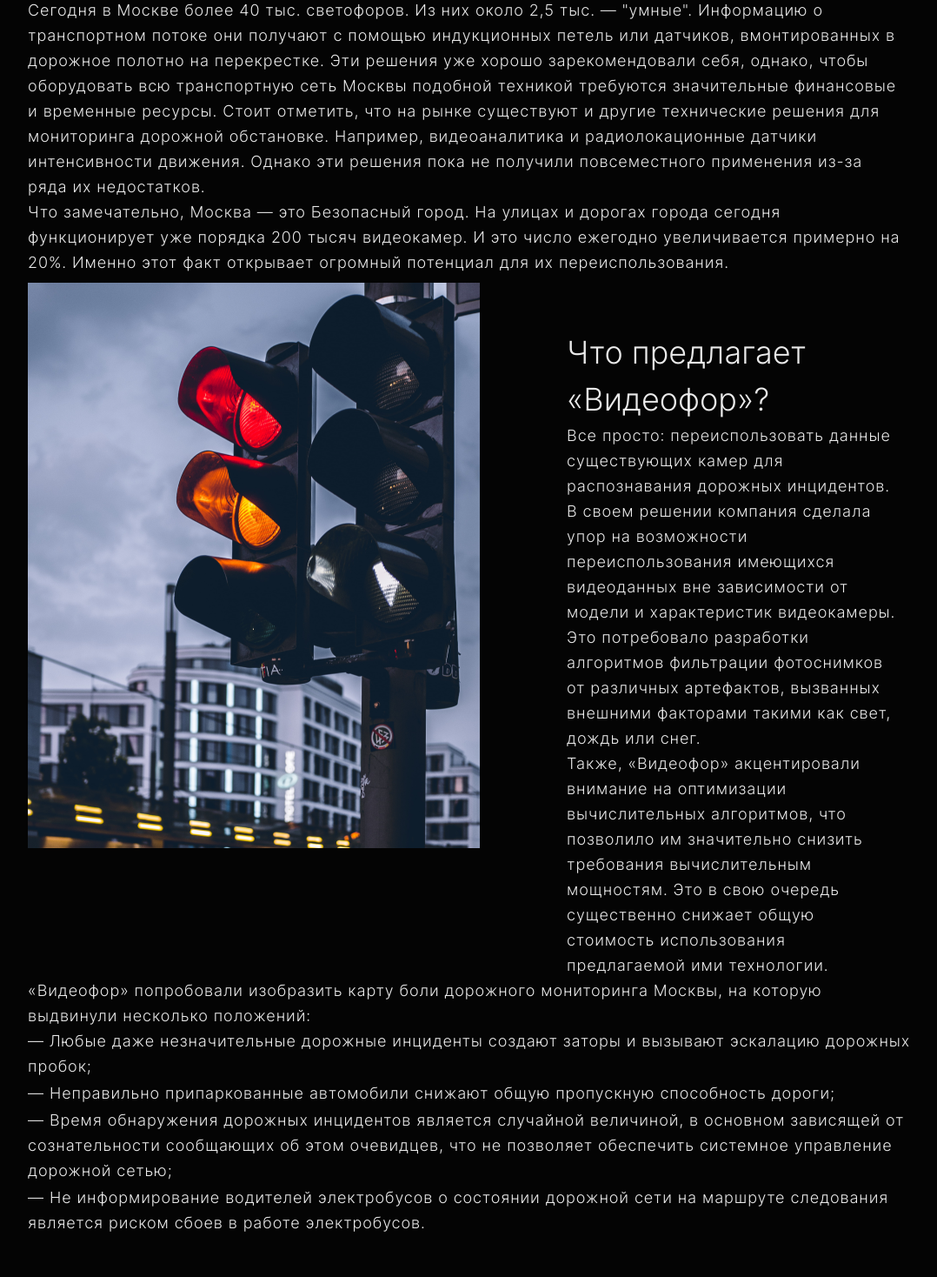
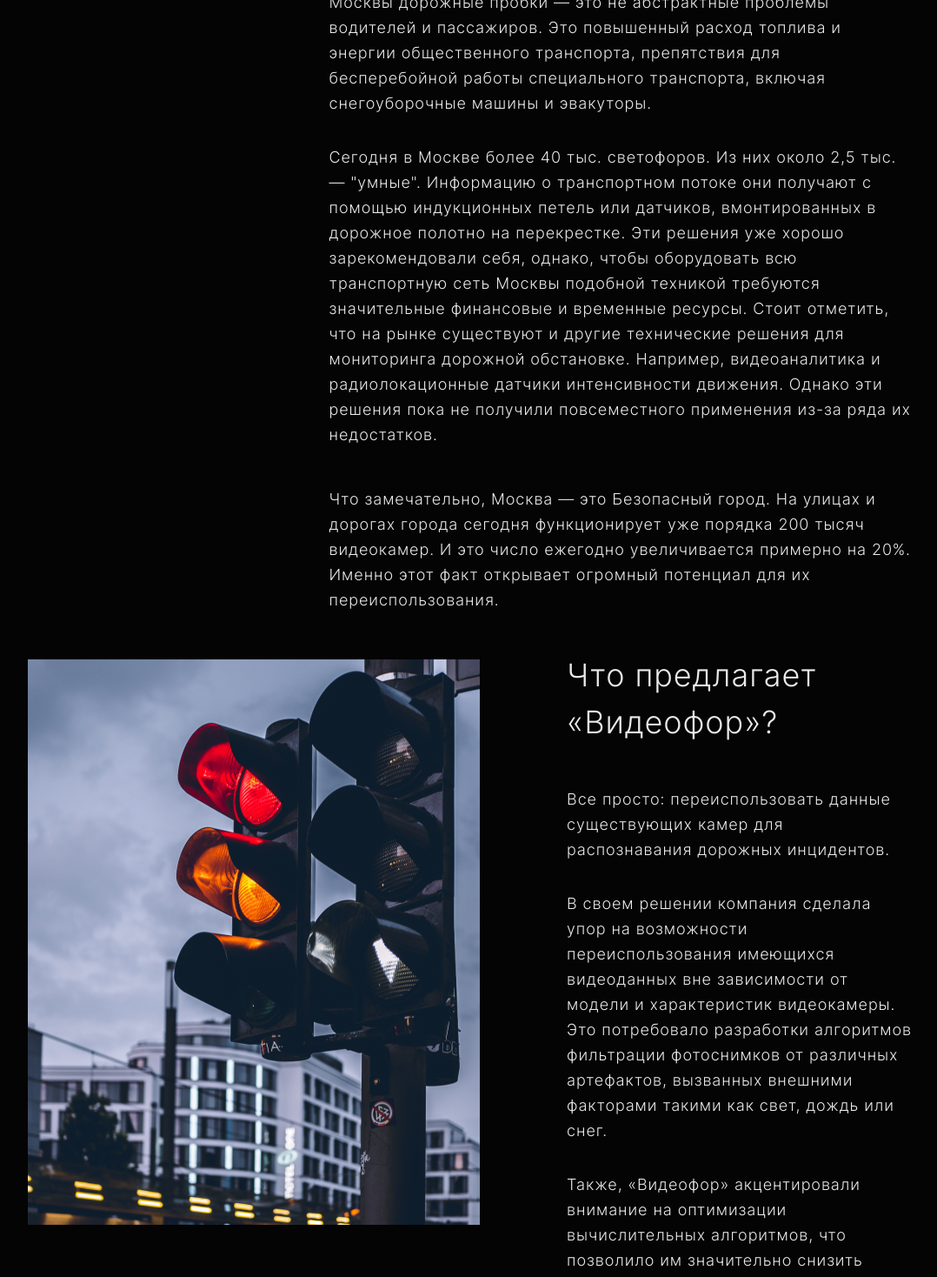
Before and after one commit to IuliiLapina/VideoFor, a React (Create React App) app: page /blog-traffic in a window 1280 px wide. Shown: the part 1240-2708 px from the top of the page at 87% size, without its empty margins (101-1179 px from the left). Built offline with nearby package versions, Linux system fonts and the light colour scheme.

Commit message:
blog-article x3 1440px

```diff
--- a/src/blocks/page/page.css
+++ b/src/blocks/page/page.css
@@ -1843,7 +1843,11 @@
 .article__subtitle_left {
   width: 100%;
   letter-spacing: 0.025em;
-  padding-bottom: 48px;
+  padding-bottom: 47px;
+}
+
+.article__subtitle_text-container{
+  padding-top: 0;
 }
 
 .article__subtitle-list{
@@ -1851,7 +1855,7 @@
   line-height: 58px;
 }
 
-.article__text-second{
+.article__text-second {
   padding: 33px 0 0px;
 }
 
@@ -1872,6 +1876,14 @@
   font-weight: 300;
 }
 
+.article__list_container-disc {
+  padding: 0 0 0 27px;
+}
+
+.article__list_under-disc {
+  padding: 45px 0 0 27px;
+
+}
 .article__list_container {
   padding-bottom: 0;
 }
@@ -1882,6 +1894,15 @@
   line-height: 29px;
   letter-spacing: 0.05em;
   padding-bottom: 2px;
+}
+
+.article__list-item_style-disc {
+  list-style: disc;
+  padding-bottom: 33px;
+}
+
+.article__list-item_style-disc:last-child {
+  padding-bottom: 0px;
 }
 
 .article__list-title {
--- a/src/components/BlogTraffic.js
+++ b/src/components/BlogTraffic.js
@@ -34,7 +34,7 @@ function BlogRecycle() {
               реагировать на изменение дорожной ситуации. Для этого платформа
               предоставляет целевые метрики в режиме онлайн.
             </p>
-            <p className="article__text">
+            <p className="article__text article__text-second">
               Интеллектуальная платформа "Дорожная аналитика" сегодня включает в
               себя три модуля — это распознавание аварий и ДТП, распознавание
               дорожных заторов и государственных номеров автомобилей.
@@ -42,7 +42,7 @@ function BlogRecycle() {
           </div>
         </div>
 
-        <div className="article__text_under">
+        <div className="article__under-text-container">
           <p className="article__text">
             Москва – один из лучших городов для жизни, но его комфорт снижается
             из-за объема дорожных пробок. Московский водитель ежегодно тратит
@@ -52,7 +52,7 @@ function BlogRecycle() {
             бесперебойной работы специального транспорта, включая снегоуборочные
             машины и эвакуторы.
           </p>
-          <p className="article__text">
+          <p className="article__text article__text-second">
             Сегодня в Москве более 40 тыс. светофоров. Из них около 2,5 тыс. —
             "умные". Информацию о транспортном потоке они получают с помощью
             индукционных петель или датчиков, вмонтированных в дорожное полотно
@@ -64,7 +64,7 @@ function BlogRecycle() {
             радиолокационные датчики интенсивности движения. Однако эти решения
             пока не получили повсеместного применения из-за ряда их недостатков.
           </p>
-          <p className="article__text">
+          <p className="article__text article__text-last">
             Что замечательно, Москва — это Безопасный город. На улицах и дорогах
             города сегодня функционирует уже порядка 200 тысяч видеокамер. И это
             число ежегодно увеличивается примерно на 20%. Именно этот факт
@@ -79,19 +79,19 @@ function BlogRecycle() {
             alt="Логотип 'VideoFor'"
           />
           <div className="article__container-text">
-            <h2 className="article__subtitle">Что предлагает «Видеофор»?</h2>
+            <h2 className="article__subtitle article__subtitle_left article__subtitle_text-container">Что предлагает <br/> «Видеофор»?</h2>
             <p className="article__text">
               Все просто: переиспользовать данные существующих камер для
               распознавания дорожных инцидентов.
             </p>
-            <p className="article__text">
+            <p className="article__text article__text-second">
               В своем решении компания сделала упор на возможности
               переиспользования имеющихся видеоданных вне зависимости от модели
               и характеристик видеокамеры. Это потребовало разработки алгоритмов
               фильтрации фотоснимков от различных артефактов, вызванных внешними
               факторами такими как свет, дождь или снег.
             </p>
-            <p className="article__text">
+            <p className="article__text article__text-second">
               Также, «Видеофор» акцентировали внимание на оптимизации
               вычислительных алгоритмов, что позволило им значительно снизить
               требования вычислительным мощностям. Это в свою очередь
@@ -101,27 +101,27 @@ function BlogRecycle() {
           </div>
         </div>
 
-        <div className="article__text_under">
+        <div className="article__under-text-container">
           <ul className="article__list">
             <p className="article__text">
               «Видеофор» попробовали изобразить карту боли дорожного мониторинга
               Москвы, на которую выдвинули несколько положений:
             </p>
-            <li className="article__list-item">
+            <li className="article__list-item article__list-item_point">
               — Любые даже незначительные дорожные инциденты создают заторы и
               вызывают эскалацию дорожных пробок;
             </li>
-            <li className="article__list-item">
+            <li className="article__list-item article__list-item_point">
               — Неправильно припаркованные автомобили снижают общую пропускную
               способность дороги;
             </li>
-            <li className="article__list-item">
+            <li className="article__list-item article__list-item_point">
               — Время обнаружения дорожных инцидентов является случайной
               величиной, в основном зависящей от сознательности сообщающих об
               этом очевидцев, что не позволяет обеспечить системное управление
               дорожной сетью;
             </li>
-            <li className="article__list-item">
+            <li className="article__list-item article__list-item_point">
               — Не информирование водителей электробусов о состоянии дорожной
               сети на маршруте следования является риском сбоев в работе
               электробусов.
@@ -140,23 +140,23 @@ function BlogRecycle() {
             alt="Логотип 'VideoFor'"
           />
           <div className="article__container-text">
-            <ul className="article__list">
-              <li className="article__list-item">
+            <ul className="article__list  article__list_container-disc">
+              <li className="article__list-item article__list-item_style-disc">
                 В Финляндии и США пробки определяется с помощью измерения числа
                 мобильных телефонов, которые находятся в автомобилях;
               </li>
-              <li className="article__list-item">
+              <li className="article__list-item article__list-item_style-disc">
                 В Сингапуре интеллектуальная транспортная система получает
                 данные от видеокамер, которыми оборудован каждый светофор,
                 автобус и каждый километр транспортной сети;
               </li>
-              <li className="article__list-item">
+              <li className="article__list-item article__list-item_style-disc">
                 В Японии около трасс располагаются фиксированные датчики,
                 которые собирают данные о дорожной ситуации и, после обработки в
                 Центре дорожного движения, рассылаются участникам дорожного
                 движения на их навигационные транспортные системы;
               </li>
-              <li className="article__list-item">
+              <li className="article__list-item article__list-item_style-disc">
                 В Израиле упор сделан на систему оповещения. Вдоль дорог
                 развешены специальные табло, которые указывают водителю наиболее
                 загруженные направления.
@@ -165,23 +165,23 @@ function BlogRecycle() {
           </div>
         </div>
 
-        <div className="article__text_under">
-          <ul className="article__list">
-            <p className="article__text">
+        <div className="article__under-text-container">
+        <p className="article__text">
               Опираясь на лучший мировой опыт, «Видеофор» предложили рассмотреть
               три варианта пилотных проектов:
             </p>
-            <li className="article__list-item">
+          <ul className="article__list article__list_under-disc">
+            <li className="article__list-item article__list-item_style-disc">
               интеграция с открытым API приложения «Яндекс-пробки», чтобы
               передавать данные о дорожных инцидентах и плотности заторов в
               приложение и информировать водителей
             </li>
-            <li className="article__list-item">
+            <li className="article__list-item article__list-item_style-disc">
               предоставление данных о загрузке транспортной сети водителям
               электробусов, чтобы они могли оценивать прогнозный расчет пути на
               маршруте с оставшимся зарядом аккумулятора
             </li>
-            <li className="article__list-item">
+            <li className="article__list-item article__list-item_style-disc">
               информирование эвакуационных служб об автомобилях, нарушивших
               правила парковки, чтобы сократить время на поиск нарушителей
             </li>
@@ -201,7 +201,7 @@ function BlogRecycle() {
                 быть реализованы как по отдельности, так и вместе. Другие
                 хорошие новости:
               </p>
-              <li className="article__list-item">
+              <li className="article__list-item  article__list-item_point">
                 — Стоимость использования технологии по переиспользованию
                 существующих камер, как минимум, вдвое дешевле других решений,
                 использующихся для мониторинга дорожной сети, так как
@@ -209,7 +209,7 @@ function BlogRecycle() {
                 собой. А значит, получится существенная экономия на закупке,
                 монтаже и техобслуживании оборудования.
               </li>
-              <li className="article__list-item">
+              <li className="article__list-item  article__list-item_point">
                 — Данные о дорожных инцидентах и обстановке, получаемые в режиме
                 онлайн, позволяют сократить время реакции на проблему и ее
                 устранение в среднем на 5-10 минут, что в свою очередь уменьшит
@@ -220,7 +220,7 @@ function BlogRecycle() {
           </div>
         </div>
 
-        <div className="article__text_under">
+        <div className="article__under-text-container">
           <p className="article__text">
             Такое ощущение, что идею платформы «Дорожная Аналитика» компании
             «Видеофор» продиктовало время, места и несколько часов в Московской
```
Also changed, not shown: src/components/BlogRecycle.js (+8 -8 lines).
